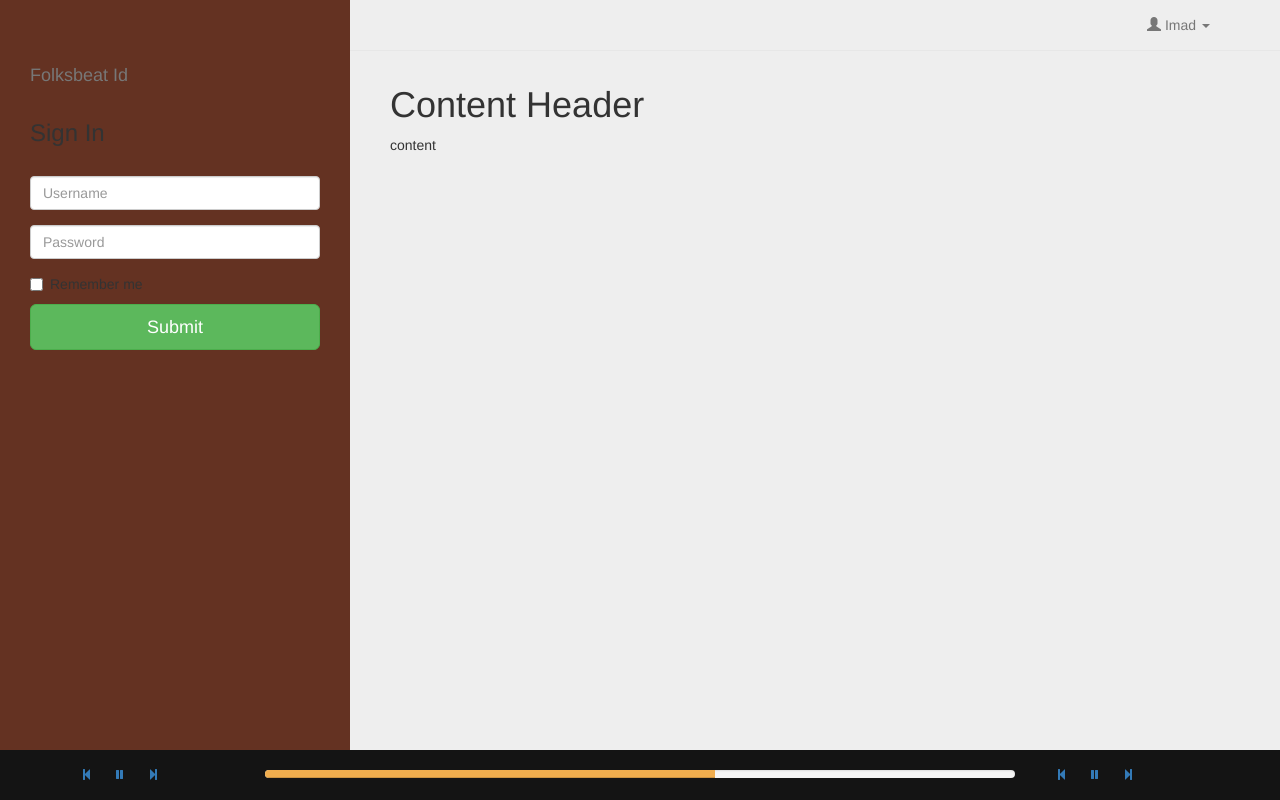
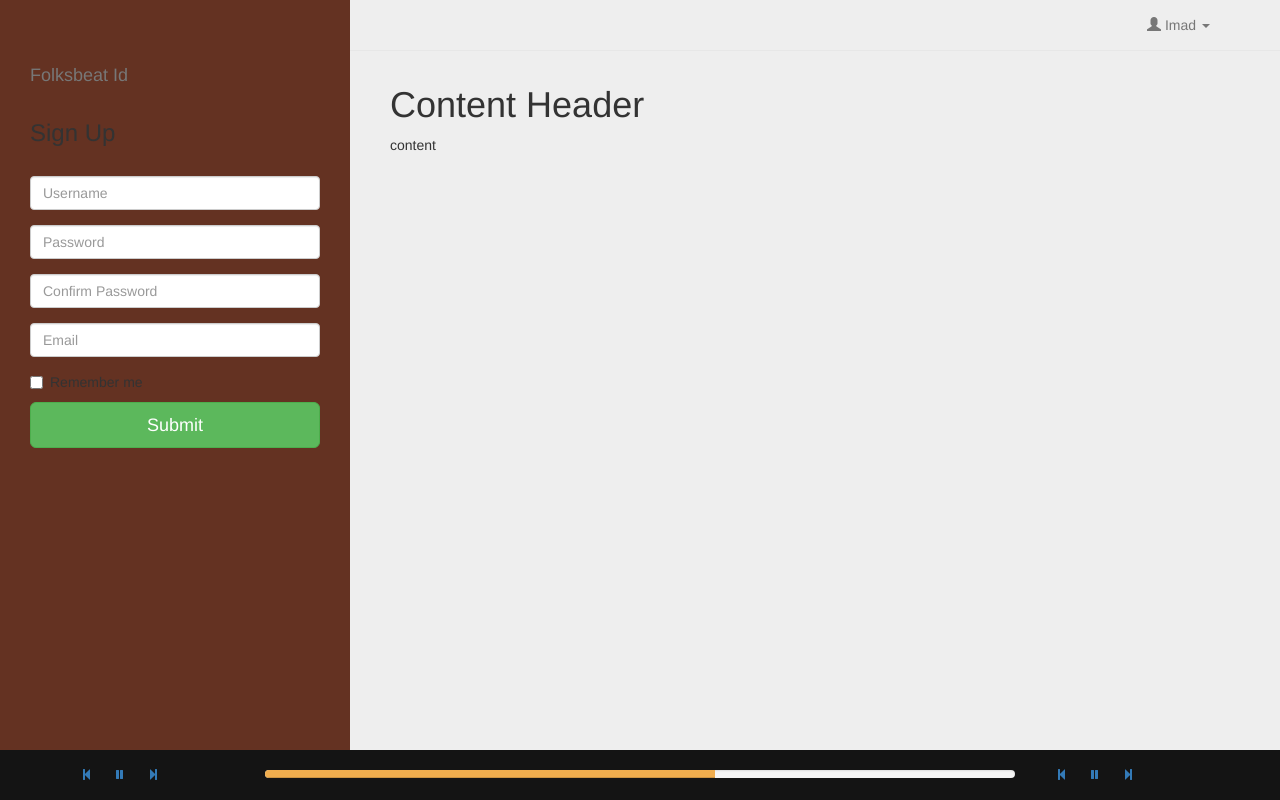
Before and after one commit to shoddiqjati/folksbeat-dev, a Laravel app: page / in a window 1280 px wide. Run offline with Laravel 8, Linux system fonts and the light colour scheme; settings files or empty folders that the repository lacks are supplied.

Commit message:
revisi Sign Up di side-menu

```diff
--- a/resources/views/layout/default.blade.php
+++ b/resources/views/layout/default.blade.php
@@ -18,7 +18,7 @@
     <!-- header -->
 
     <!-- sidebar -->
-    @include('layout.sidebar-login')
+    @include('layout.sidebar-signup')
     <!-- sidebar -->
     </nav>
     <!-- collapsed -->
--- a/resources/views/layout/sidebar-signup.blade.php
+++ b/resources/views/layout/sidebar-signup.blade.php
@@ -0,0 +1,28 @@
+<div class="collapse navbar-collapse navbar-ex1-collapse">
+  <div class="side-nav">
+    <div class="row">
+      <a class="navbar-brand" href="#">Folksbeat Id</a>
+    </div>
+    <form role="form">
+      <div class="form-group">
+        <label><h3>Sign Up</h3></label>
+      </div>
+      <div class="form-group">
+        <input class="form-control" id="username" placeholder="Username">
+      </div>
+      <div class="form-group">
+        <input type="password" class="form-control" id="pwd" placeholder="Password">
+      </div>
+      <div class="form-group">
+        <input type="password" class="form-control" id="pwd2" placeholder="Confirm Password">
+      </div>
+      <div class="form-group">
+        <input class="form-control" id="email" placeholder="Email">
+      </div>
+      <div class="checkbox">
+        <label><input type="checkbox"> Remember me</label>
+      </div>
+      <button type="submit" class="btn btn-success btn-lg btn-block">Submit</button>
+    </form>
+  </div>
+</div>
```
